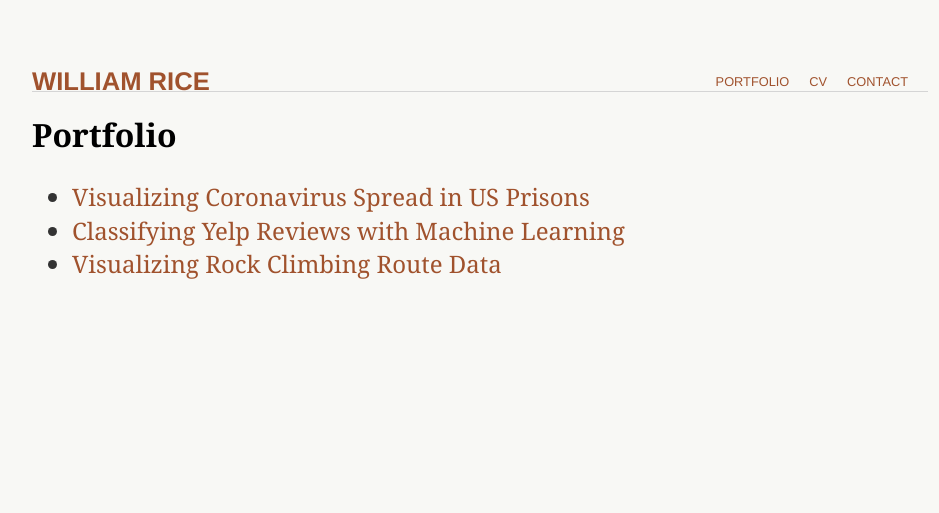
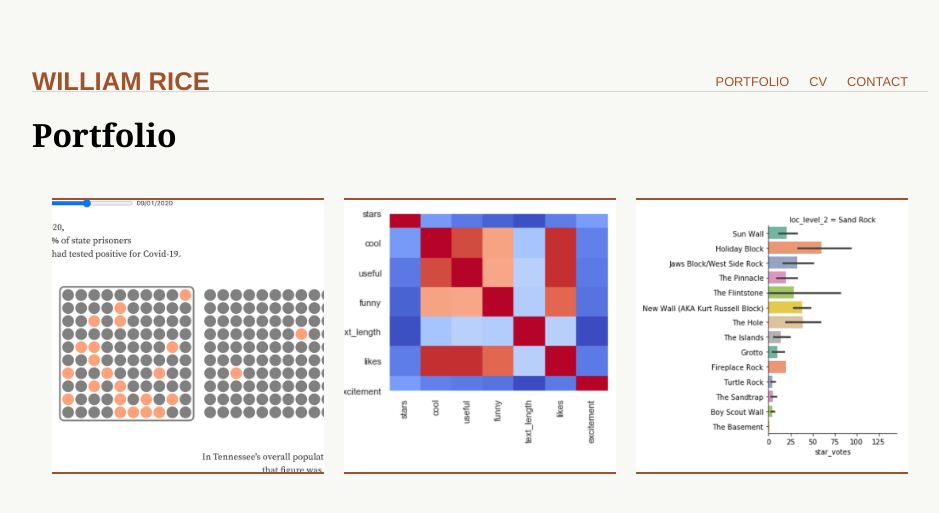
Before and after one commit to william-rice/william-rice.github.io, a Jekyll site: the page built from portfolio/index.html, in a window 1280 px wide. Shown: the top 513 px of the page, without its empty margins (160-1099 px from the left). Built offline with Jekyll 4.4.1, drawn with Linux system fonts in a browser that asks for light colours.

Commit message:
Add project previews

```diff
--- a/css/main.css
+++ b/css/main.css
@@ -68,5 +68,49 @@ nav ul li {
   border: 2px solid Sienna;
 }
 
+/* Portfolio grid */
+.portfolio-grid-container {
+  display: grid;
+  grid-template-columns: auto auto auto;
+  padding: 20px;
+  grid-gap: 20px 20px;
+}
+
+.portfolio-item {
+  position: relative;
+  width: 100%;
+  height: auto;
+  overflow: hidden;
+}
+
+.portfolio-item img {
+  height: 100%;
+  width: 100%;
+  object-fit: contain;
+  opacity: 1;
+  transition: opacity 0.5s;
+}
+
+.img-text {
+  position: absolute;
+  top: 0;
+  bottom: 0;
+  left: 0;
+  right: 0;
+  z-index: -1;
+  height: 100%;
+  width: 100%;
+  background: Sienna;
+  color: black;
+  font-size: 18px;
+  text-align: center;
+  display: flex;
+  align-items: center;
+}
+
+.portfolio-item img:hover {
+  opacity: 0.1;
+}
+
 /* CV */
 .cv { margin: 30px 0px 60px; }
--- a/portfolio/index.html
+++ b/portfolio/index.html
@@ -5,10 +5,33 @@ title: Portfolio
 
 		<div class="portfolio">
 			<h1>Portfolio</h1>
-			<ul>
-				<li><a href="https://github.com/william-rice/covid-prisons#covid-prisons">Visualizing Coronavirus Spread in US Prisons</a></li>
-				<li><a href="https://github.com/william-rice/yelp-reviews#yelp-reviews">Classifying Yelp Reviews with Machine Learning</a></li>
-				<li><a href="https://github.com/william-rice/mtn-proj#mtn-proj">Visualizing Rock Climbing Route Data</a></li>
-				</ul>
+			<div class="portfolio-grid-container">
+
+				<div class="portfolio-item">
+					<div class="img-text">
+						Visualizing Coronavirus Spread in US Prisons
+					</div>
+					<a href="https://github.com/william-rice/covid-prisons#covid-prisons">
+						<img src="/img/cp-thumbnail.png" alt="1">
+					</a>
+				</div>
+
+				<div class="portfolio-item">
+					<div class="img-text">
+						Classifying Yelp Reviews with Machine Learning
+					</div>
+					<a href="https://github.com/william-rice/yelp-reviews#yelp-reviews">
+						<img src="/img/yelp-thumbnail.png" alt="1">
+					</a>
+				</div>
+
+				<div class="portfolio-item">
+					<div class="img-text">
+						Visualizing Rock Climbing Route Data
+					</div>
+					<a href="https://github.com/william-rice/mtn-proj#mtn-proj">
+						<img src="/img/mtn-proj-thumbnail.png" alt="1">
+					</a>
+				</div>
 
 		</div>
```
Also changed, not shown: img/cp-thumbnail.png (added), img/mtn-proj-thumbnail.png (added), img/yelp-thumbnail.png (added).
